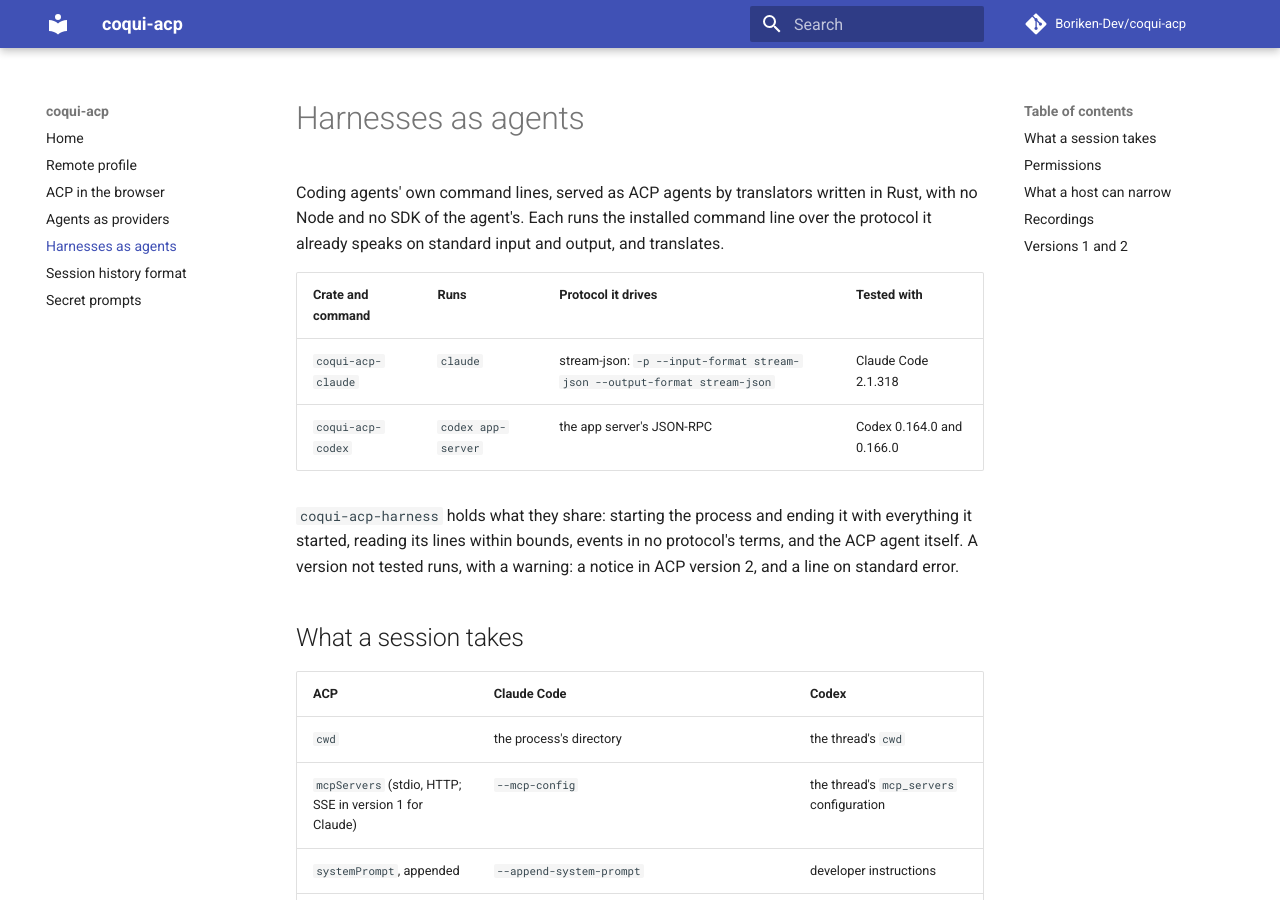
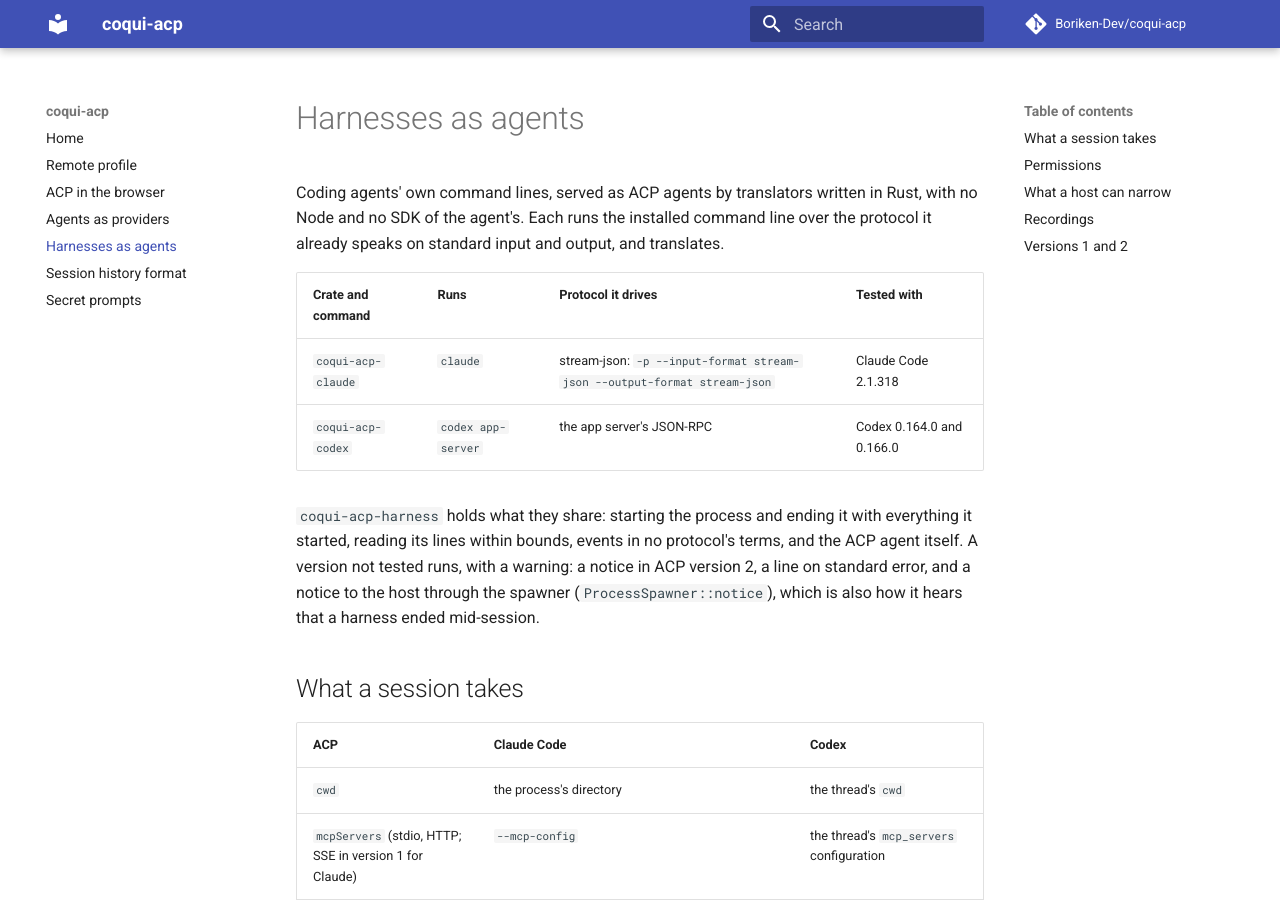
Before and after one commit to Boriken-Dev/coqui-acp, an MkDocs documentation site: the page built from docs/harnesses.md, in a window 1280 px wide and 900 px high. Built offline with MkDocs 1.6.1 and Material for MkDocs 9.7.7, drawn with Linux system fonts in a browser that asks for light colours; comment, search, counter and statistics services are not loaded.

Commit message:
docs: the spawner's notice in the changelog and the harnesses page

```diff
--- a/docs/harnesses.md
+++ b/docs/harnesses.md
@@ -10,7 +10,8 @@ Each runs the installed command line over the protocol it already speaks on stan
 
 `coqui-acp-harness` holds what they share: starting the process and ending it with everything it started, reading its lines within
 bounds, events in no protocol's terms, and the ACP agent itself. A version not tested runs, with a warning: a notice in ACP version
-2, and a line on standard error.
+2, a line on standard error, and a notice to the host through the spawner (`ProcessSpawner::notice`), which is also how it
+hears that a harness ended mid-session.
 
 ## What a session takes
 
```
Also changed, not shown: CHANGELOG.md (+1 -0 lines).
